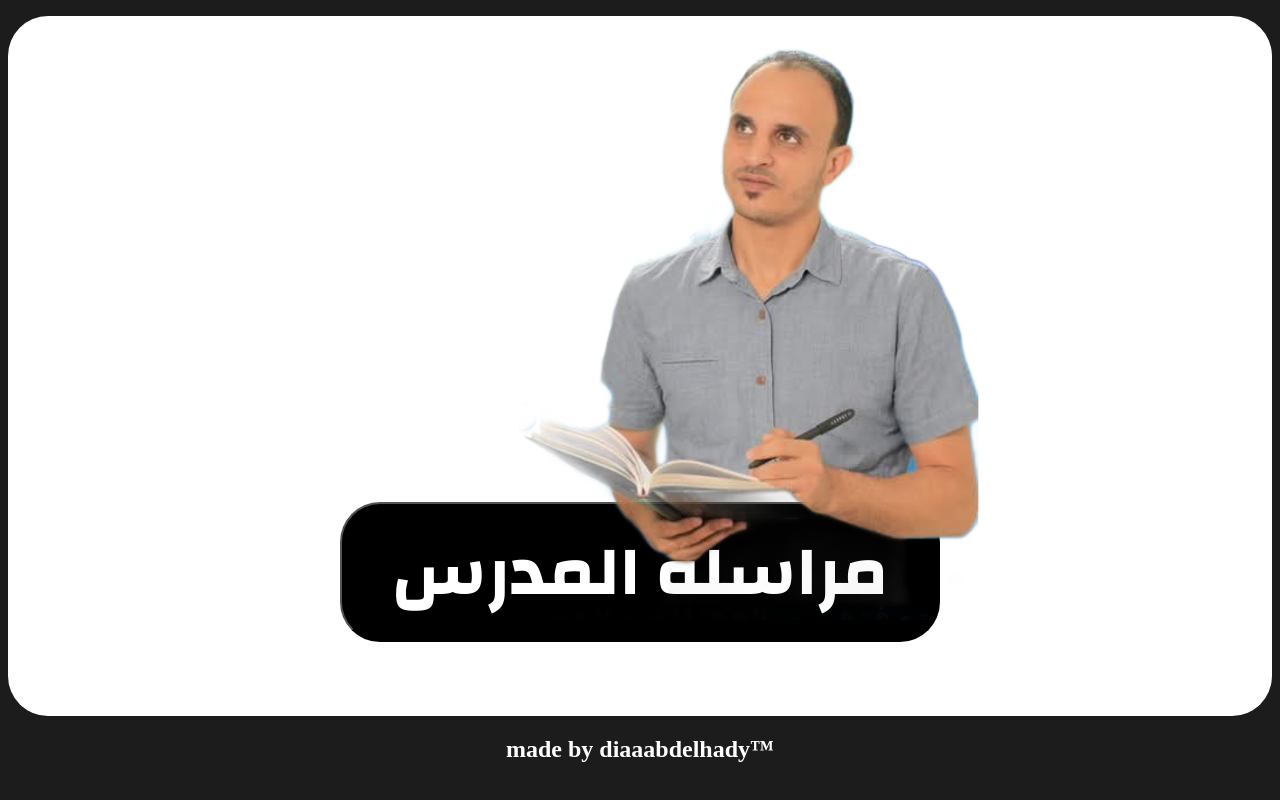
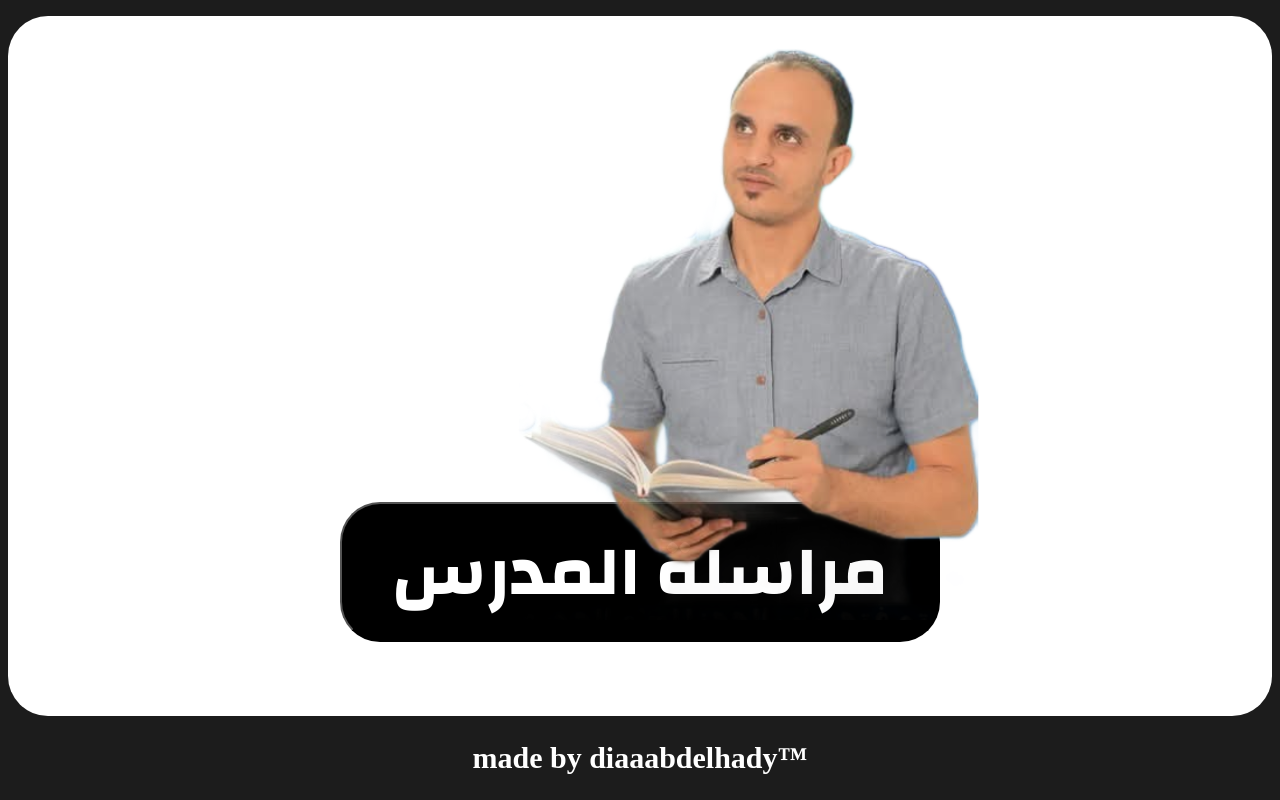
Before and after one commit to diaaabdelhady22/Badr-, a plain HTML site: page first.html in a window 1280 px wide. Shown: the part 3866-4666 px from the top of the page. Drawn offline with Linux system fonts and the light colour scheme.

Commit message:
Update first.html

```diff
--- a/first.html
+++ b/first.html
@@ -92,6 +92,6 @@
 
        <br><br><br><br><br><br><br><br><br><br><br><br><br><br><br><br><br><br><br><br><br><br><br><br><br><br><br><button id="hh" onclick="mm()">مراسلة المدرس</button>
    </div>
-  <h2 align="center">™made by diaaabdelhady</h2>
+  <h2 align="center" style="font-size: 30px;">™made by diaaabdelhady</h2>
 </body>
 </html>
```
